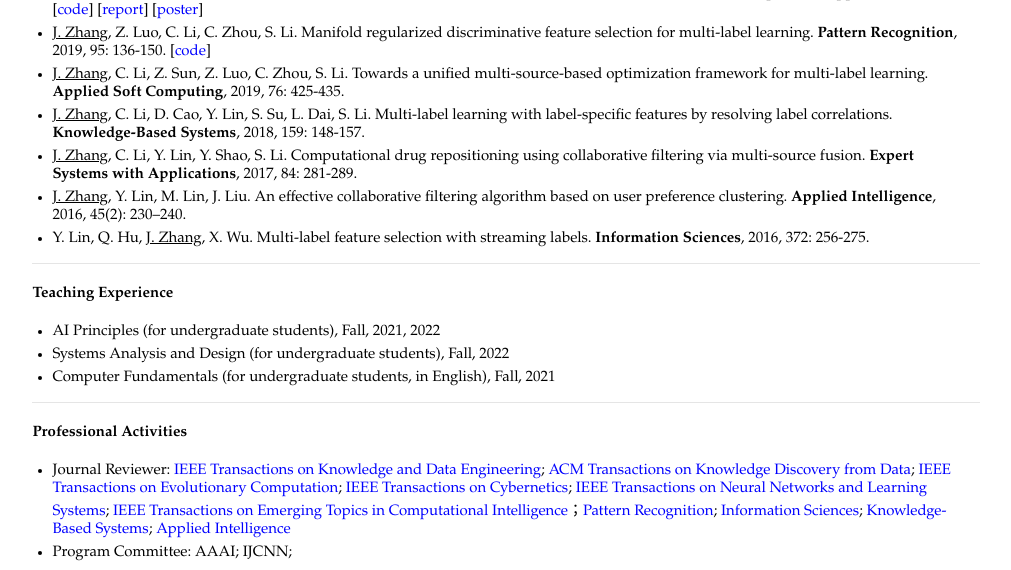
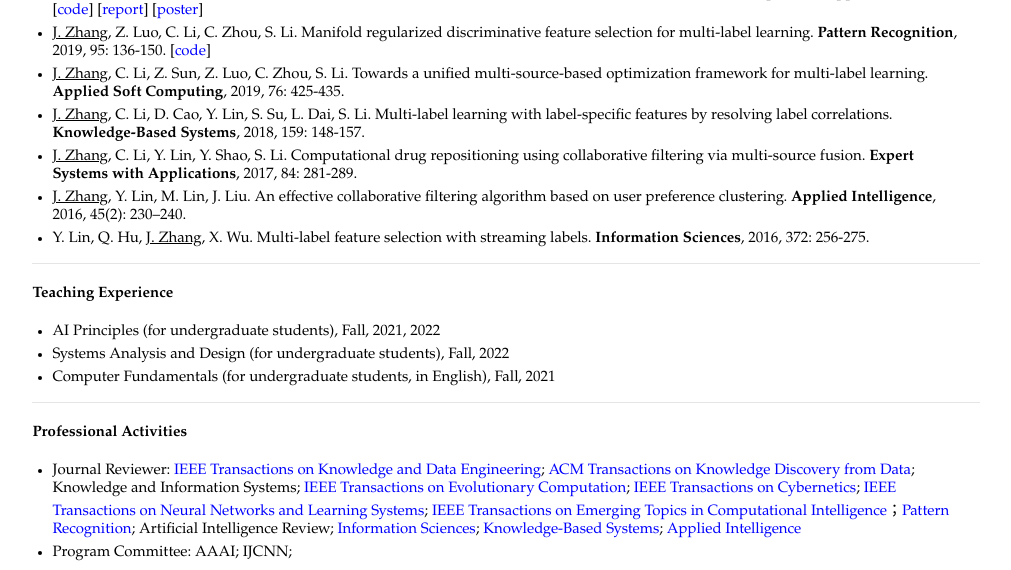
Before and after one commit to jiazhang-ml/jiazhang-ml.github.io, a Jekyll site: the page built from index.md, in a window 1280 px wide and 900 px high, scrolled down 781 px, cut to the strip 0-570 px from the top of the window. Shown: the whole strip, without its empty margins (134-1145 px from the left). Built offline with Jekyll 4.4.1, drawn with Linux system fonts in a browser that asks for light colours.

Commit message:
Update index.md

```diff
--- a/index.md
+++ b/index.md
@@ -46,5 +46,5 @@ I received the Ph.D. degree from the School of Informatics, Xiamen University, X
 ---
 
 #### Professional Activities
-* Journal Reviewer: [IEEE Transactions on Knowledge and Data Engineering](https://mc.manuscriptcentral.com/tkde-cs); [ACM Transactions on Knowledge Discovery from Data](https://mc.manuscriptcentral.com/tkdd); [IEEE Transactions on Evolutionary Computation](https://mc.manuscriptcentral.com/tevc-ieee); [IEEE Transactions on Cybernetics](https://mc.manuscriptcentral.com/cyb-ieee); [IEEE Transactions on Neural Networks and Learning Systems](https://mc.manuscriptcentral.com/tnnls); [IEEE Transactions on Emerging Topics in Computational Intelligence](https://mc.manuscriptcentral.com/tetci-ieee)；[Pattern Recognition](https://www.journals.elsevier.com/pattern-recognition/); [Information Sciences](https://www.journals.elsevier.com/information-sciences); [Knowledge-Based Systems](https://www.journals.elsevier.com/knowledge-based-systems); [Applied Intelligence](https://www.editorialmanager.com/apin/Default.aspx)
+* Journal Reviewer: [IEEE Transactions on Knowledge and Data Engineering](https://mc.manuscriptcentral.com/tkde-cs); [ACM Transactions on Knowledge Discovery from Data](https://mc.manuscriptcentral.com/tkdd); Knowledge and Information Systems; [IEEE Transactions on Evolutionary Computation](https://mc.manuscriptcentral.com/tevc-ieee); [IEEE Transactions on Cybernetics](https://mc.manuscriptcentral.com/cyb-ieee); [IEEE Transactions on Neural Networks and Learning Systems](https://mc.manuscriptcentral.com/tnnls); [IEEE Transactions on Emerging Topics in Computational Intelligence](https://mc.manuscriptcentral.com/tetci-ieee)；[Pattern Recognition](https://www.journals.elsevier.com/pattern-recognition/); Artificial Intelligence Review; [Information Sciences](https://www.journals.elsevier.com/information-sciences); [Knowledge-Based Systems](https://www.journals.elsevier.com/knowledge-based-systems); [Applied Intelligence](https://www.editorialmanager.com/apin/Default.aspx)
 * Program Committee: AAAI; IJCNN;
```
